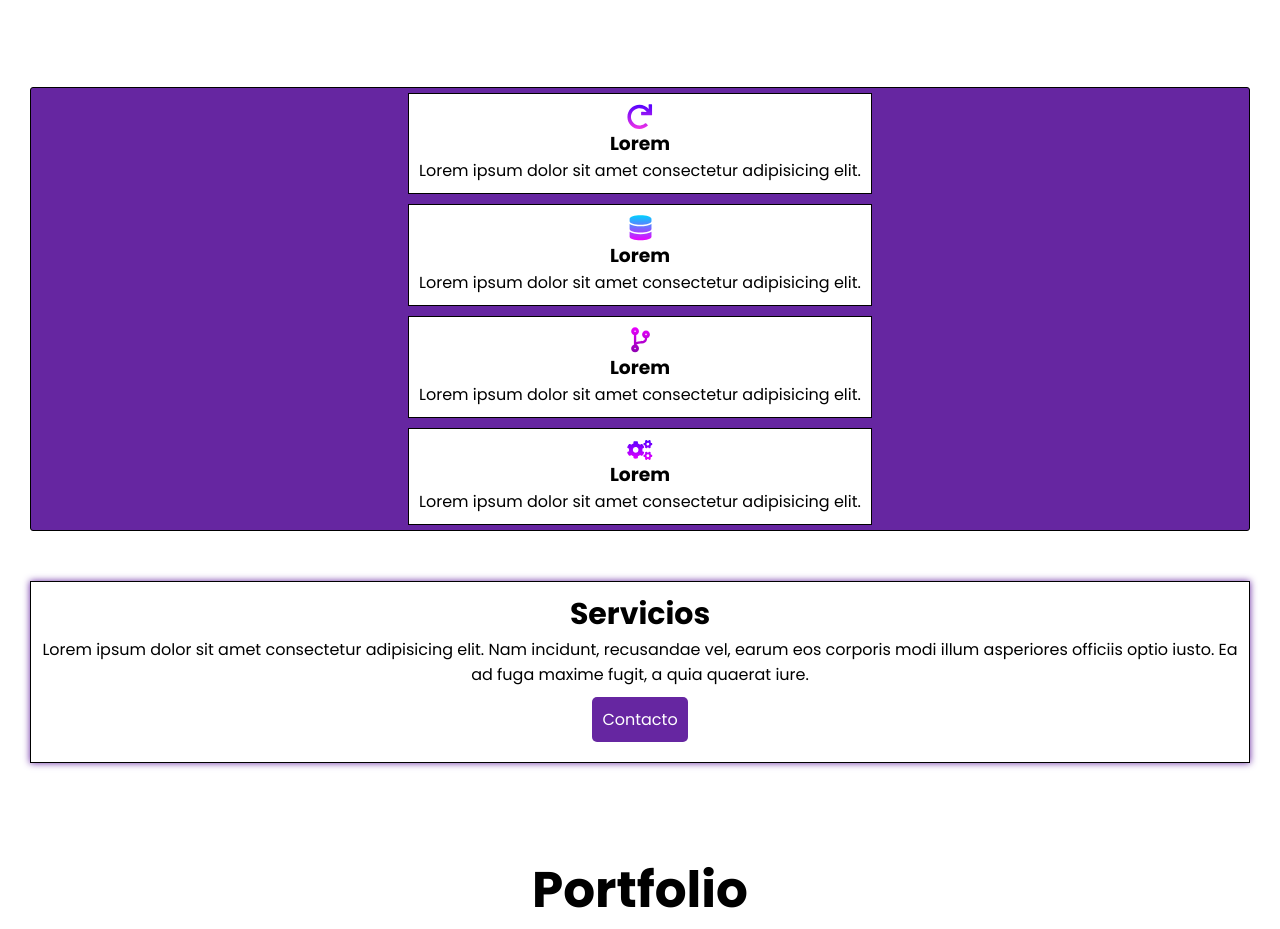
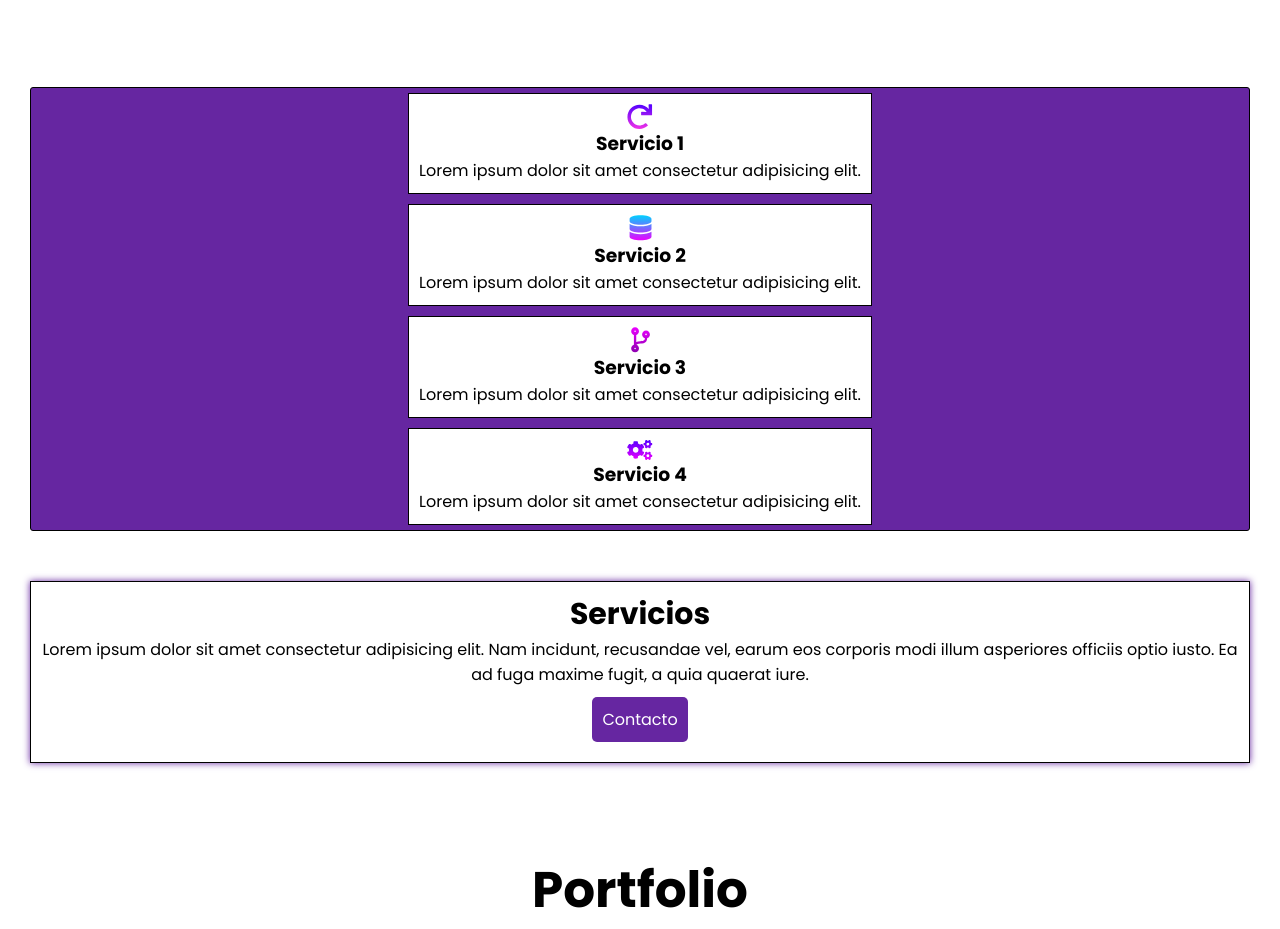
Before and after one commit to ImanolSayago/pagina-tecnologia, a plain HTML site: page index.html in a window 1280 px wide. Shown: the part 1461-2390 px from the top of the page. Drawn offline with Linux system fonts and the light colour scheme.

Commit message:
cambio-index

```diff
--- a/index.html
+++ b/index.html
@@ -105,7 +105,7 @@
                         <div class="carta">
                             <img src="imagenes/services-1.svg" alt="">
                             <h3>
-                                Lorem
+                                Servicio 1
                             </h3>
                             <p>Lorem ipsum dolor sit amet consectetur adipisicing elit.</p>
                         </div>
@@ -113,7 +113,7 @@
                         <div class="carta">
                             <img src="imagenes/services-2.svg" alt="">
                             <h3>
-                                Lorem
+                                Servicio 2
                             </h3>
                             <p>Lorem ipsum dolor sit amet consectetur adipisicing elit.</p>
                         </div>
@@ -121,7 +121,7 @@
                         <div class="carta">
                             <img src="imagenes/services-3.svg" alt="">
                             <h3>
-                                Lorem
+                                Servicio 3
                             </h3>
                             <p>Lorem ipsum dolor sit amet consectetur adipisicing elit.</p>
                         </div>
@@ -129,7 +129,7 @@
                         <div class="carta">
                             <img src="imagenes/services-4.svg" alt="">
                             <h3>
-                                Lorem
+                                Servicio 4
                             </h3>
                             <p>Lorem ipsum dolor sit amet consectetur adipisicing elit.</p>
                         </div>
```
